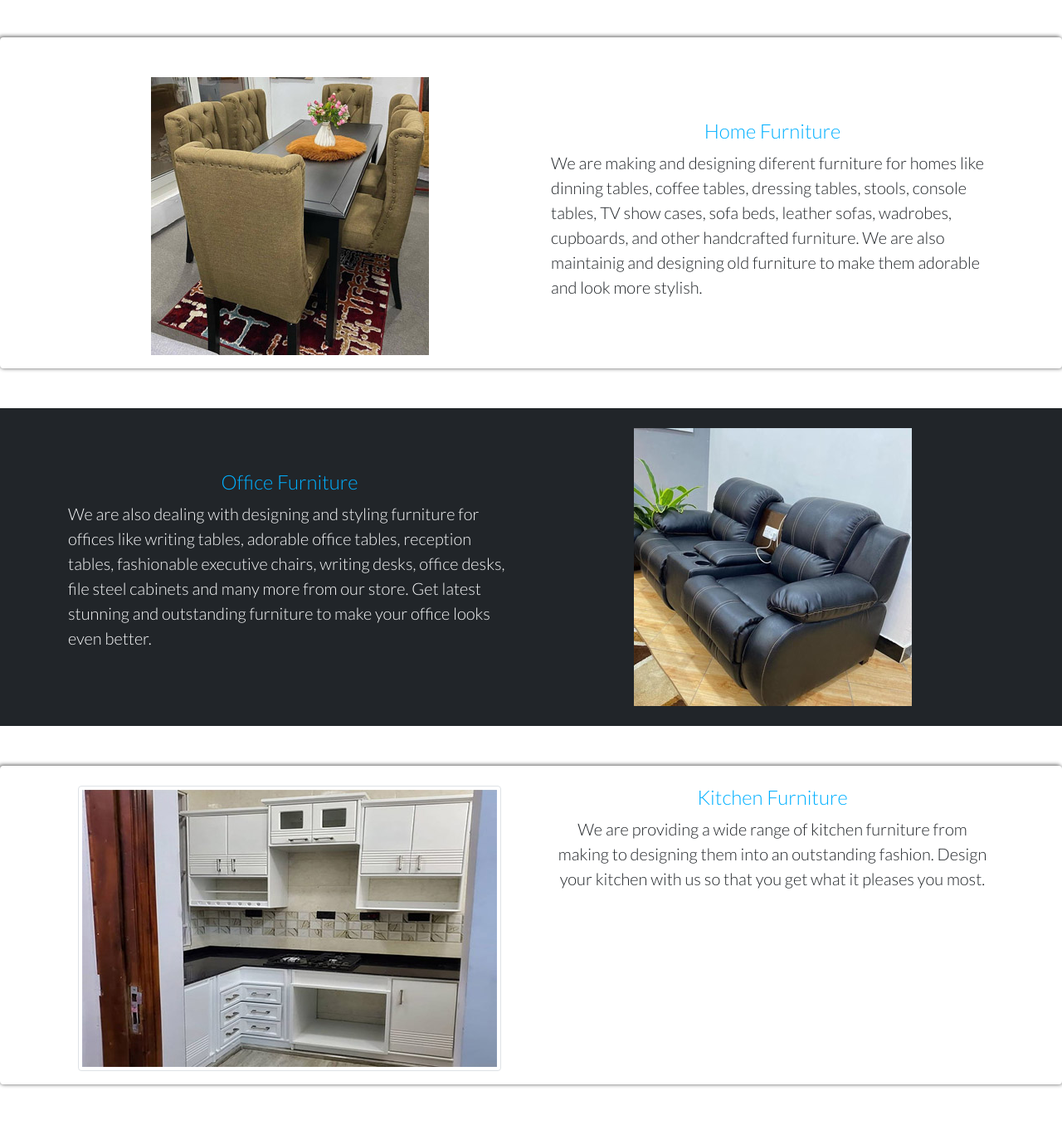
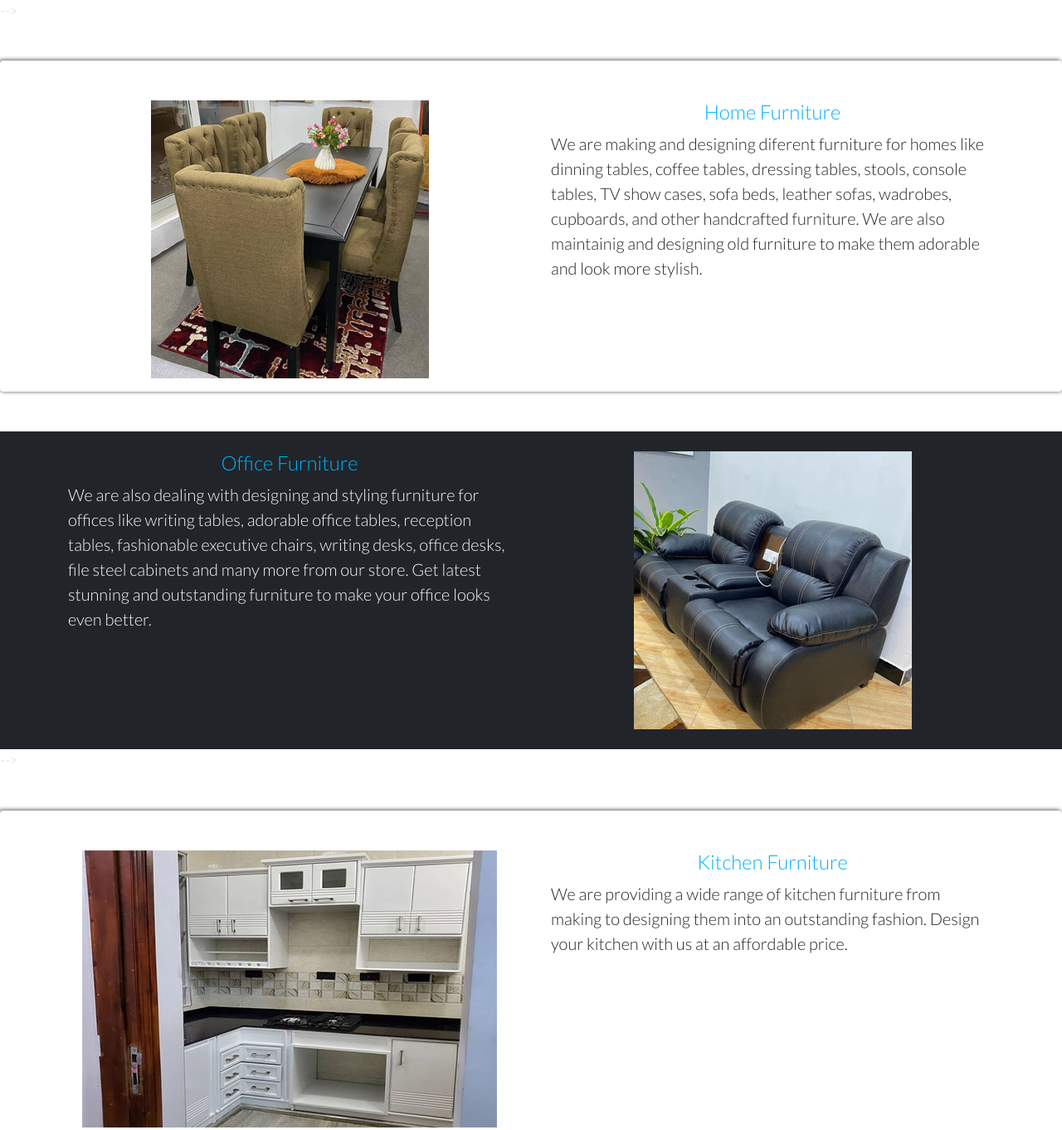
Before and after one commit to msafirijuma/fine-furniture, a plain HTML site: page index.html in a window 1280 px wide. Shown: the part 850-2212 px from the top of the page at 83% size. Drawn offline with Linux system fonts and the light colour scheme.

Commit message:
update index.html

```diff
--- a/index.html
+++ b/index.html
@@ -143,10 +143,11 @@
             <span class="h2 display-5 text-primary">Our Products</span>
             <hr class="horizontal-divider">
         </div>
-        <!-- Designing -->
+
+        <!-- Home Furniture--> -->
         <section class="py-3 pt-5  rounded off-white-shadow my-5">
             <div class="container">
-                <div class="row text-start text-dark gap-4 d-flex justify-content-between  align-items-center">
+                <div class="row text-start text-dark gap-4 d-flex justify-content-between align-items-start">
                     <div class="col-md">
                         <img src="assets/images/fine-dinning-tables.jpg" alt="Design" class="image-product img-fluid d-block mx-auto">
                     </div>
@@ -157,9 +158,11 @@
                 </div>
             </div>
         </section>
+
+        <!-- Office Furniture -->
         <section class="bg-dark py-4">
             <div class="container">
-                <div class="row text-start text-light gap-4 d-flex justify-content-between align-items-center">
+                <div class="row text-start text-light gap-4 d-flex justify-content-between align-items-start">
                     <div class="col-md">
                         <h2 class="product-title h3 text-center">Office Furniture</h2>
                         <p class="lead">We are also dealing with designing and styling furniture for offices like writing tables, adorable office tables, reception tables, fashionable executive chairs, writing desks, office desks, file steel cabinets and many more from our store. Get latest stunning and outstanding furniture to make your office looks even better.</p>
@@ -171,16 +174,16 @@
             </div>
         </section>
 
-        <!-- Kitchen Furniture & Designing -->
-        <section class="py-3 pt-4 rounded off-white-shadow my-5">
+        <!-- Kitchen Furniture--> -->
+        <section class="py-3 pt-5  rounded off-white-shadow my-5">
             <div class="container">
-                <div class="row text-md-center text-dark gap-4 d-flex justify-content-between">
+                <div class="row text-start text-dark gap-4 d-flex justify-content-between align-items-start">
                     <div class="col-md">
-                        <img src="assets/images/fine-kitchen-cabinet-three.jpg" alt="Design" class="image-product img-fluid img-thumbnail d-block mx-auto">
+                        <img src="assets/images/fine-kitchen-cabinet-three.jpg" alt="Design" class="image-product img-fluid d-block mx-auto">
                     </div>
                     <div class="col-md">
                         <h2 class="product-title h3 text-center">Kitchen Furniture</h2>
-                        <p class="lead">We are providing a wide range of kitchen furniture from making to designing them into an outstanding fashion. Design your kitchen with us so that you get what it pleases you most. </p>
+                        <p class="lead">We are providing a wide range of kitchen furniture from making to designing them into an outstanding fashion. Design your kitchen with us at an affordable price.</p>
                     </div>
                 </div>
             </div>
@@ -292,7 +295,9 @@
                           </fieldset>
                        </form>
                    </div>
-                <div class="col-md text-dark pt-2">
+
+                <!-- Contact Info -->
+                <div class="col-md text-dark pt-2 text-start">
                     <h2 class="text-primary text-center">Contact Info</h2>
                     <ul class="list-group list-group-flush py-4">
                         <li class="list-group-item">
```
Also changed, not shown: assets/images/auto tone bed.jpg (added).
